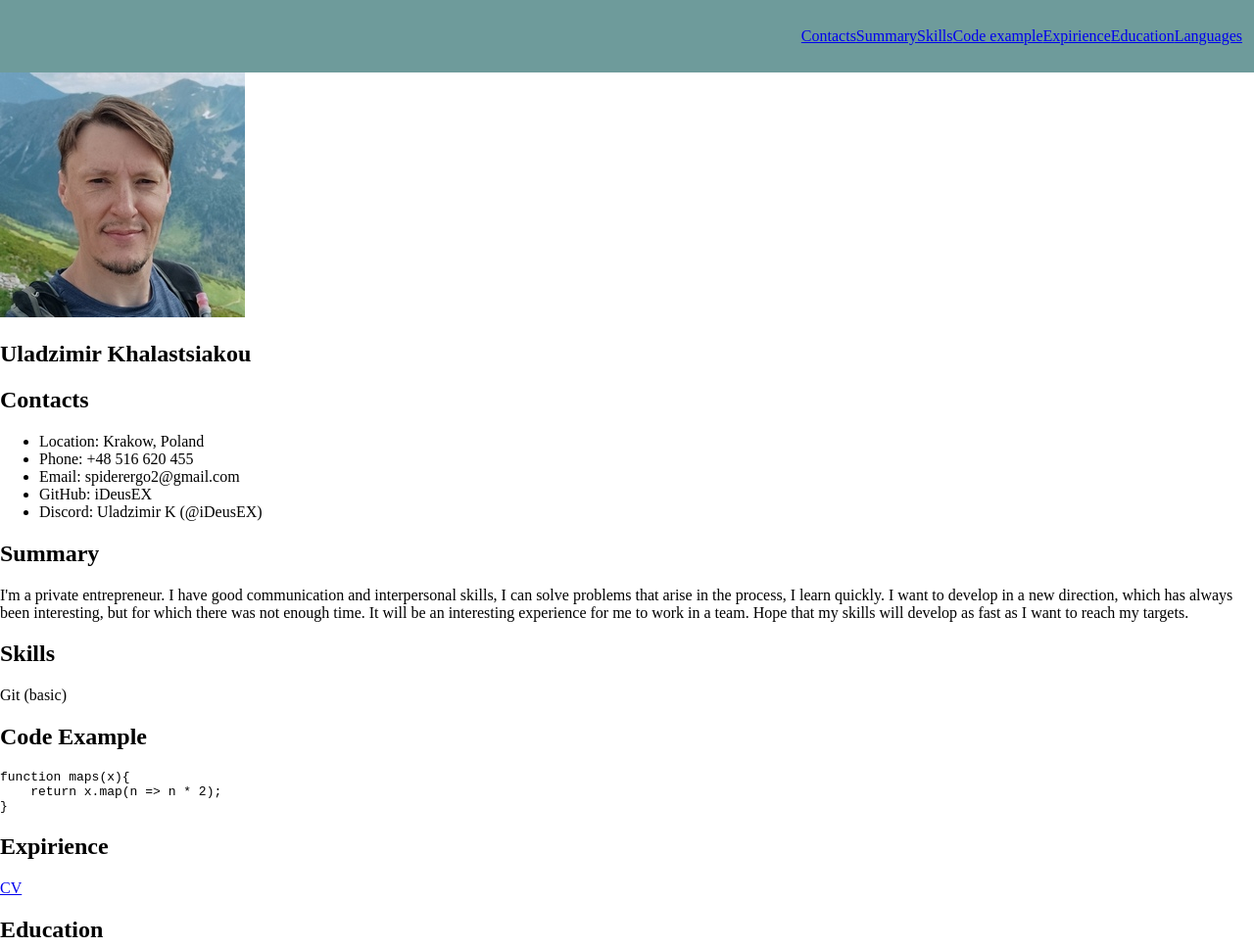
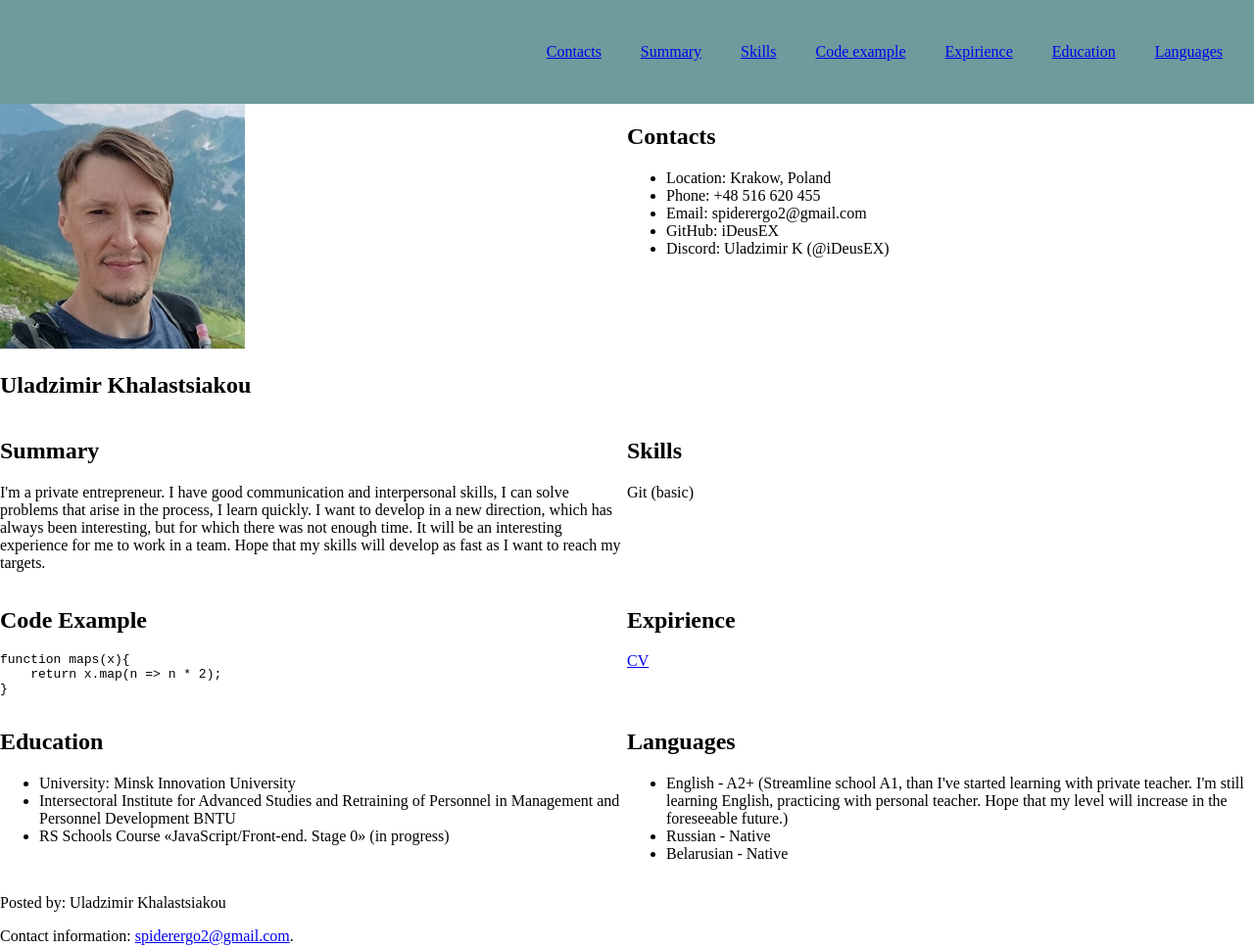
Before and after one commit to iDeusEX/rsschool-cv, a plain HTML site: page index.html in a window 1280 px wide. Shown: the top 968 px of the page at 98% size. Drawn offline with Linux system fonts and the light colour scheme.

Commit message:
feat: styles, add page grid

```diff
--- a/index.html
+++ b/index.html
@@ -26,8 +26,8 @@
 
         </div>
     </header>
-    <main>
-        <div class="container">
+    <main class="main">
+        <div class="main-container">
             <section class="profile">
                 <img src="assets/img/cvphoto.jpg" alt="my photo">
                 <div class="profile-title">
--- a/style.css
+++ b/style.css
@@ -20,19 +20,47 @@ html {
 * {
   box-sizing: border-box;
 }
-.header {background: #6e9b9b; color: #fdfdfd; padding: 12px;}
-.body {min-height: 100vh; margin: 0; padding: 0;
+.header {
+  background: #6e9b9b;
+  color: #fdfdfd;
+  padding: 12px;}
+.body {
   display: flex;
   flex-direction: column;
   justify-content: space-between;
-  }
+  min-width: 320px;
+  min-height: 100vh;
+  margin: 0;
+  padding: 0;
+}
 .container {
   max-width: 1440px;
   margin: auto;
-  }
+}
 .nav-list {
   display: flex;
   justify-content: flex-end;
   align-items: center;
   list-style: none;
 }
+.nav-link {
+padding: 0 20px;
+line-height: 50px;
+transition: .3s;
+}
+.main {
+  margin-bottom: auto;
+}
+.main-container {
+  display: flex;
+  flex-wrap: wrap;
+  justify-content: space-between;
+}
+.section {
+  width: 50%;
+}
+@media (max-width: 768px) {
+  .section {
+    width: 100%;
+  }
+}
```
